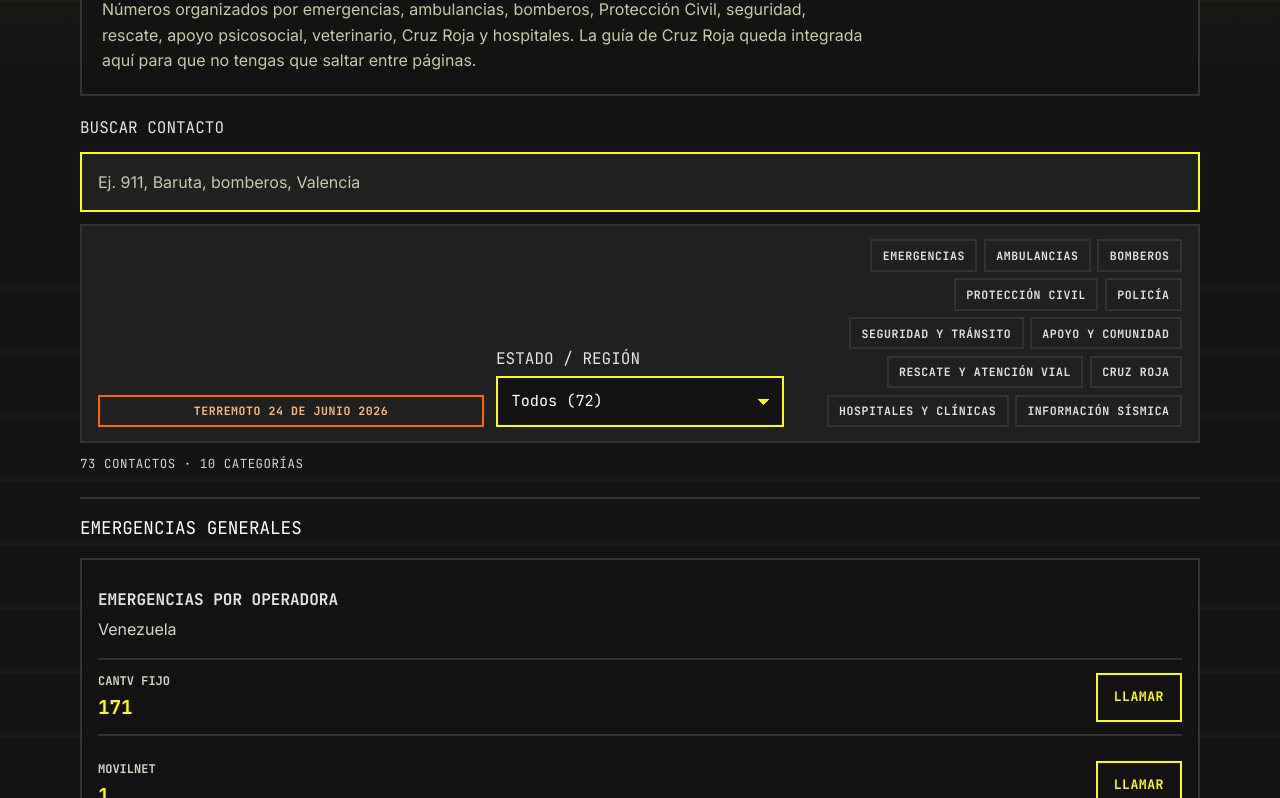
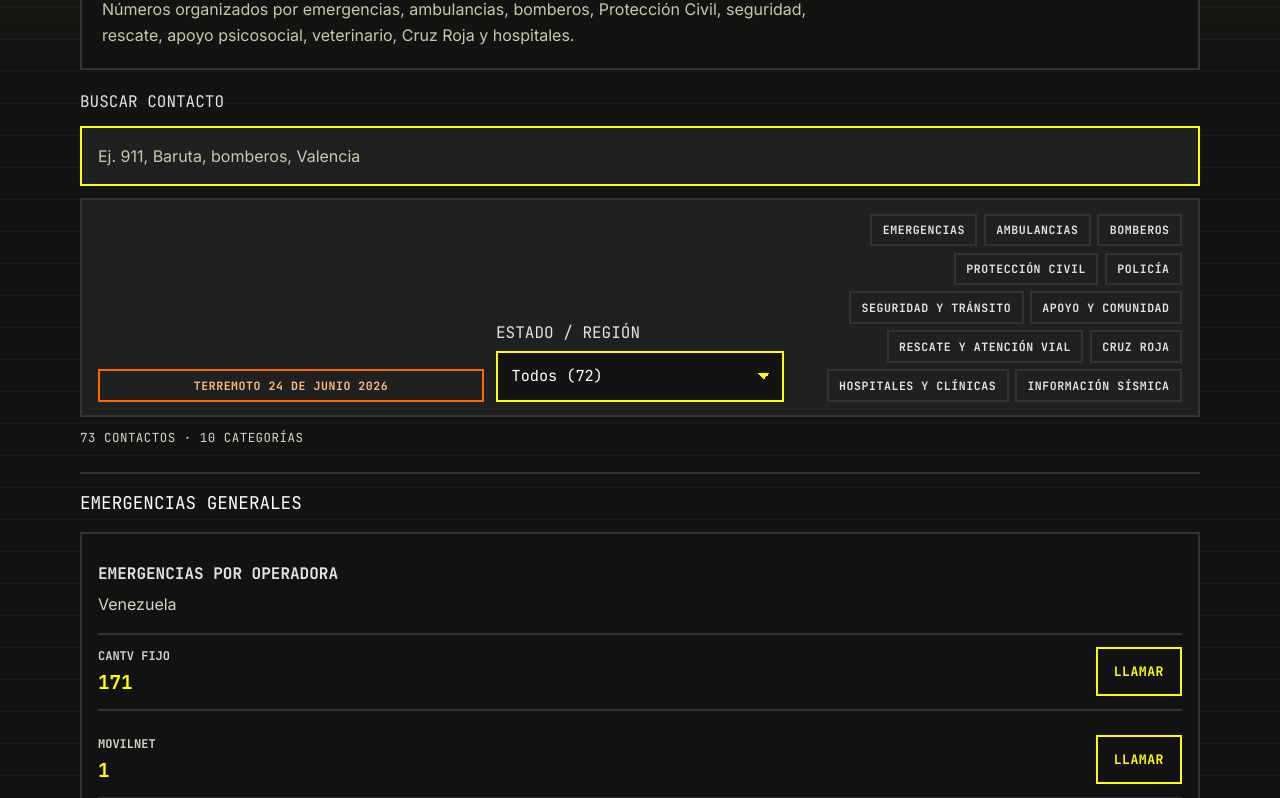
Before and after one commit to thezykedev/protocolo-sismo-ve, an Astro site: page /contactos in a window 1280 px wide. Shown: the part 213-1011 px from the top of the page. Built offline with nearby package versions, Linux system fonts and the light colour scheme; Astro itself is replaced by a stand-in of ours.

Commit message:
feat: remove redundant cruz roja copy

```diff
--- a/src/pages/contactos.astro
+++ b/src/pages/contactos.astro
@@ -18,7 +18,7 @@ const withEmail = branchesWithPhone.filter((branch) => branch.email).length;
   description="Números de emergencia para sismos en Venezuela, con Cruz Roja integrada, hospitales y apoyo vial."
   activeNav="emergencias"
   pageTitle="Números de emergencia"
-  pageIntro="Números organizados por emergencias, ambulancias, bomberos, Protección Civil, seguridad, rescate, apoyo psicosocial, veterinario, Cruz Roja y hospitales. La guía de Cruz Roja queda integrada aquí para que no tengas que saltar entre páginas."
+  pageIntro="Números organizados por emergencias, ambulancias, bomberos, Protección Civil, seguridad, rescate, apoyo psicosocial, veterinario, Cruz Roja y hospitales."
 >
   <div class="contacts-toolbar">
     <ContactSearch client:load contacts={contacts} />
```
